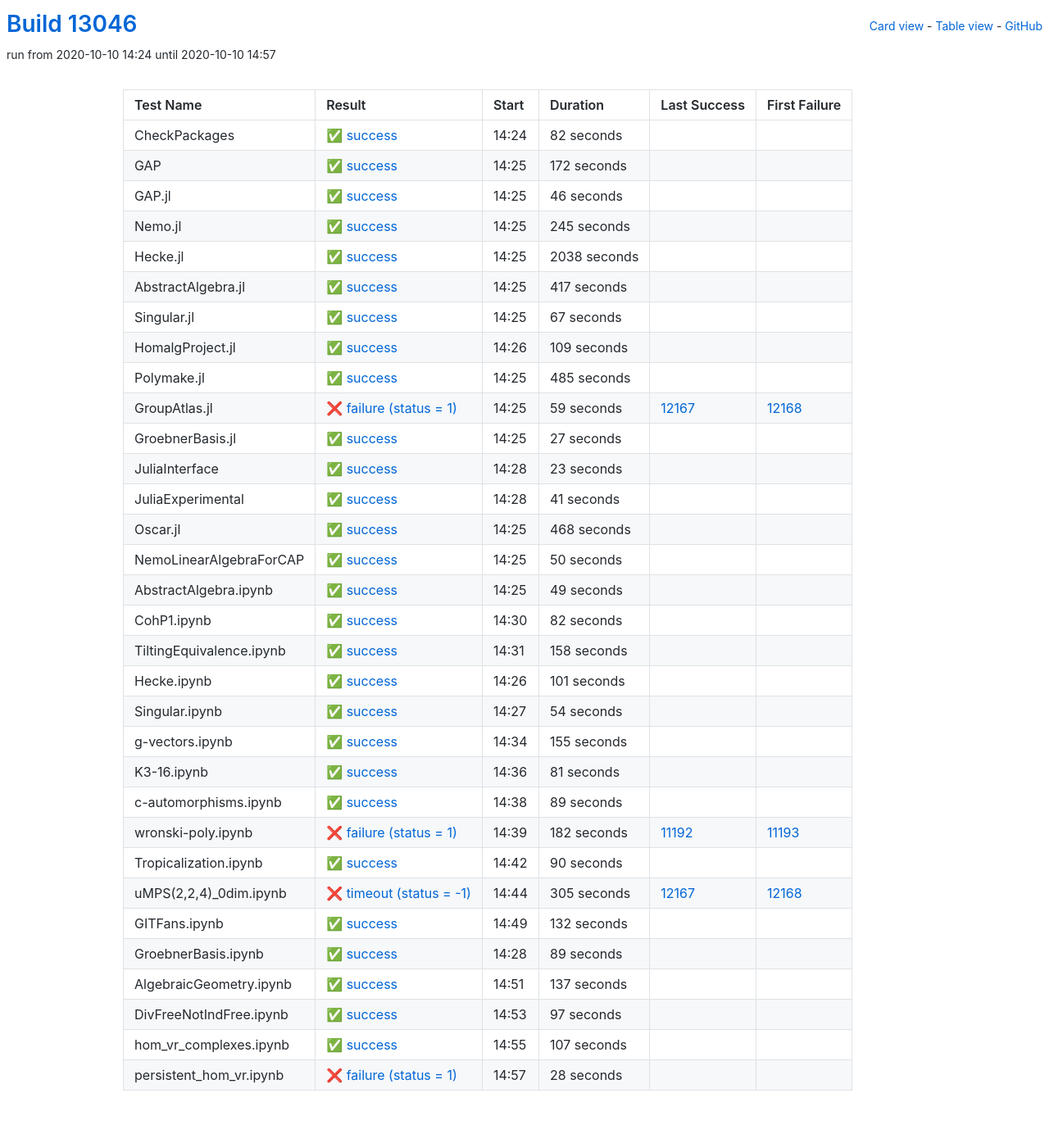
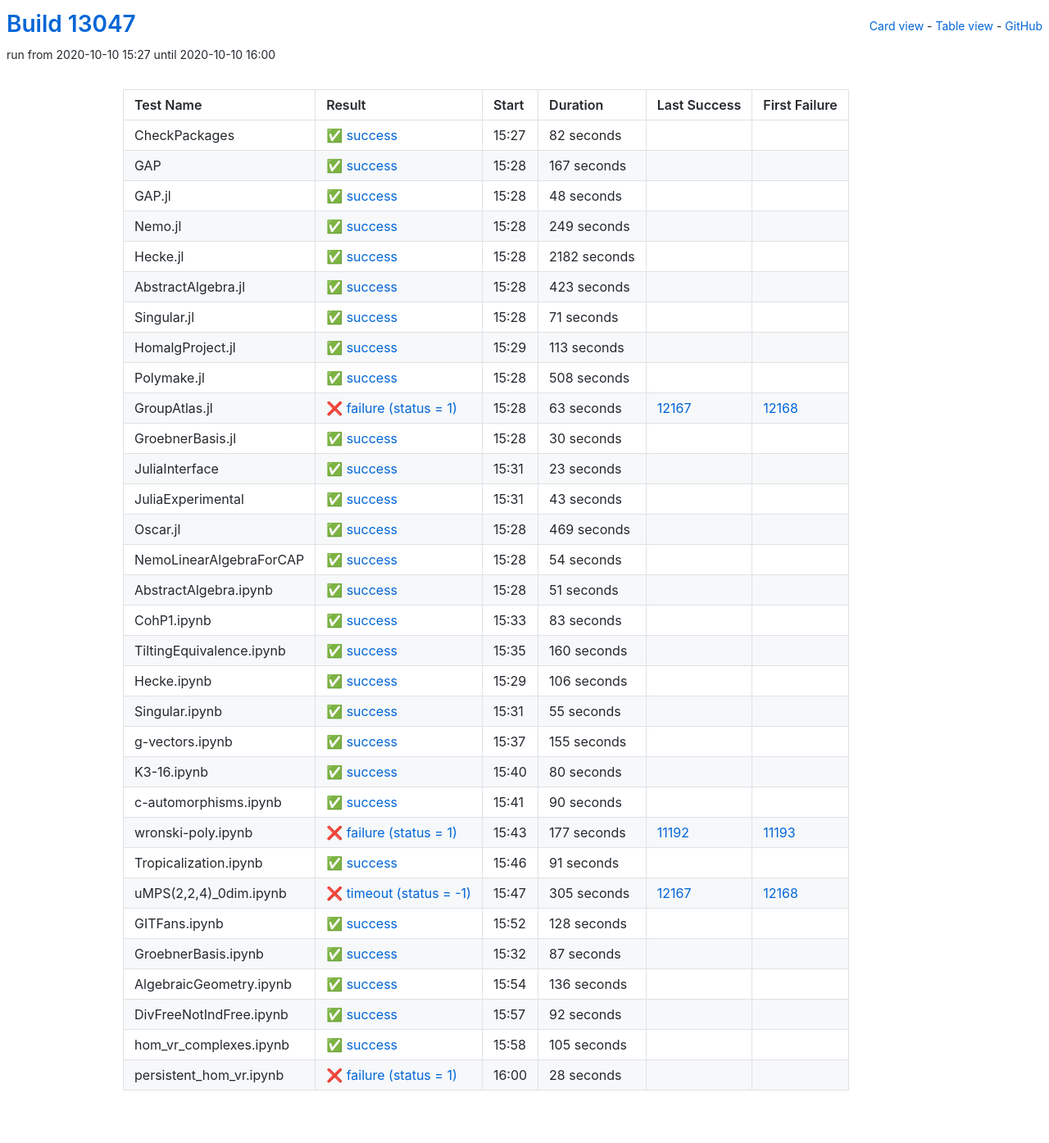
Before and after one commit to oscar-system/oscar-ci-status, a Jekyll site: the page built from table.html, in a window 1280 px wide. Shown: the whole page at 82% size. Built offline with Jekyll 4.4.1, drawn with Linux system fonts in a browser that asks for light colours.

Commit message:
Build #13047

```diff
--- a/_data/ci.yml
+++ b/_data/ci.yml
@@ -1,6 +1,6 @@
 ---
-build: 13046
-build_url: https://oscarci.mathematik.uni-kl.de/job/oscar/13046/
+build: 13047
+build_url: https://oscarci.mathematik.uni-kl.de/job/oscar/13047/
 job: oscar
 organization: oscar-system
 repo: oscar-ci-status
@@ -8,8 +8,8 @@
 tests:
 - name: CheckPackages
   id: checkpackages
-  log: https://oscarci.mathematik.uni-kl.de/job/oscar/13046/artifact/logs/build-13046/CheckPackages.log
-  start: 2020-10-10 14:24
+  log: https://oscarci.mathematik.uni-kl.de/job/oscar/13047/artifact/logs/build-13047/CheckPackages.log
+  start: 2020-10-10 15:27
   success: true
   exitcode: 0
   status: success
@@ -20,128 +20,128 @@
   first_failure_url:
 - name: GAP
   id: gap
-  log: https://oscarci.mathematik.uni-kl.de/job/oscar/13046/artifact/logs/build-13046/GAP.log
-  start: 2020-10-10 14:25
+  log: https://oscarci.mathematik.uni-kl.de/job/oscar/13047/artifact/logs/build-13047/GAP.log
+  start: 2020-10-10 15:28
   success: true
   exitcode: 0
   status: success
-  duration: 172
+  duration: 167
   last_success: false
   last_success_url:
   first_failure: false
   first_failure_url:
 - name: GAP.jl
   id: gap-jl
-  log: https://oscarci.mathematik.uni-kl.de/job/oscar/13046/artifact/logs/build-13046/GAP.jl.log
-  start: 2020-10-10 14:25
+  log: https://oscarci.mathematik.uni-kl.de/job/oscar/13047/artifact/logs/build-13047/GAP.jl.log
+  start: 2020-10-10 15:28
   success: true
   exitcode: 0
   status: success
-  duration: 46
+  duration: 48
   last_success: false
   last_success_url:
   first_failure: false
   first_failure_url:
 - name: Nemo.jl
   id: nemo-jl
-  log: https://oscarci.mathematik.uni-kl.de/job/oscar/13046/artifact/logs/build-13046/Nemo.jl.log
-  start: 2020-10-10 14:25
+  log: https://oscarci.mathematik.uni-kl.de/job/oscar/13047/artifact/logs/build-13047/Nemo.jl.log
+  start: 2020-10-10 15:28
   success: true
   exitcode: 0
   status: success
-  duration: 245
+  duration: 249
   last_success: false
   last_success_url:
   first_failure: false
   first_failure_url:
 - name: Hecke.jl
   id: hecke-jl
-  log: https://oscarci.mathematik.uni-kl.de/job/oscar/13046/artifact/logs/build-13046/Hecke.jl.log
-  start: 2020-10-10 14:25
+  log: https://oscarci.mathematik.uni-kl.de/job/oscar/13047/artifact/logs/build-13047/Hecke.jl.log
+  start: 2020-10-10 15:28
   success: true
   exitcode: 0
   status: success
-  duration: 2038
+  duration: 2182
   last_success: false
   last_success_url:
   first_failure: false
   first_failure_url:
 - name: AbstractAlgebra.jl
   id: abstractalgebra-jl
-  log: https://oscarci.mathematik.uni-kl.de/job/oscar/13046/artifact/logs/build-13046/AbstractAlgebra.jl.log
-  start: 2020-10-10 14:25
+  log: https://oscarci.mathematik.uni-kl.de/job/oscar/13047/artifact/logs/build-13047/AbstractAlgebra.jl.log
+  start: 2020-10-10 15:28
   success: true
   exitcode: 0
   status: success
-  duration: 417
+  duration: 423
   last_success: false
   last_success_url:
   first_failure: false
   first_failure_url:
 - name: Singular.jl
   id: singular-jl
-  log: https://oscarci.mathematik.uni-kl.de/job/oscar/13046/artifact/logs/build-13046/Singular.jl.log
-  start: 2020-10-10 14:25
+  log: https://oscarci.mathematik.uni-kl.de/job/oscar/13047/artifact/logs/build-13047/Singular.jl.log
+  start: 2020-10-10 15:28
   success: true
   exitcode: 0
   status: success
-  duration: 67
+  duration: 71
   last_success: false
   last_success_url:
   first_failure: false
   first_failure_url:
 - name: HomalgProject.jl
   id: homalgproject-jl
-  log: https://oscarci.mathematik.uni-kl.de/job/oscar/13046/artifact/logs/build-13046/HomalgProject.jl.log
-  start: 2020-10-10 14:26
+  log: https://oscarci.mathematik.uni-kl.de/job/oscar/13047/artifact/logs/build-13047/HomalgProject.jl.log
+  start: 2020-10-10 15:29
   success: true
   exitcode: 0
   status: success
-  duration: 109
+  duration: 113
   last_success: false
   last_success_url:
   first_failure: false
   first_failure_url:
 - name: Polymake.jl
   id: polymake-jl
-  log: https://oscarci.mathematik.uni-kl.de/job/oscar/13046/artifact/logs/build-13046/Polymake.jl.log
-  start: 2020-10-10 14:25
+  log: https://oscarci.mathematik.uni-kl.de/job/oscar/13047/artifact/logs/build-13047/Polymake.jl.log
+  start: 2020-10-10 15:28
   success: true
   exitcode: 0
   status: success
-  duration: 485
+  duration: 508
   last_success: false
   last_success_url:
   first_failure: false
   first_failure_url:
 - name: GroupAtlas.jl
   id: groupatlas-jl
-  log: https://oscarci.mathematik.uni-kl.de/job/oscar/13046/artifact/logs/build-13046/GroupAtlas.jl.log
-  start: 2020-10-10 14:25
+  log: https://oscarci.mathematik.uni-kl.de/job/oscar/13047/artifact/logs/build-13047/GroupAtlas.jl.log
+  start: 2020-10-10 15:28
   success: false
   exitcode: 1
   status: failure
-  duration: 59
+  duration: 63
   last_success: 12167
   last_success_url: https://oscarci.mathematik.uni-kl.de/job/oscar/12167/
   first_failure: 12168
   first_failure_url: https://oscarci.mathematik.uni-kl.de/job/oscar/12168/
 - name: GroebnerBasis.jl
   id: groebnerbasis-jl
-  log: https://oscarci.mathematik.uni-kl.de/job/oscar/13046/artifact/logs/build-13046/GroebnerBasis.jl.log
-  start: 2020-10-10 14:25
+  log: https://oscarci.mathematik.uni-kl.de/job/oscar/13047/artifact/logs/build-13047/GroebnerBasis.jl.log
+  start: 2020-10-10 15:28
   success: true
   exitcode: 0
   status: success
-  duration: 27
+  duration: 30
   last_success: false
   last_success_url:
   first_failure: false
   first_failure_url:
 - name: JuliaInterface
   id: juliainterface
-  log: https://oscarci.mathematik.uni-kl.de/job/oscar/13046/artifact/logs/build-13046/JuliaInterface.log
-  start: 2020-10-10 14:28
+  log: https://oscarci.mathematik.uni-kl.de/job/oscar/13047/artifact/logs/build-13047/JuliaInterface.log
+  start: 2020-10-10 15:31
   success: true
   exitcode: 0
   status: success
@@ -152,92 +152,32 @@
   first_failure_url:
 - name: JuliaExperimental
   id: juliaexperimental
-  log: https://oscarci.mathematik.uni-kl.de/job/oscar/13046/artifact/logs/build-13046/JuliaExperimental.log
-  start: 2020-10-10 14:28
+  log: https://oscarci.mathematik.uni-kl.de/job/oscar/13047/artifact/logs/build-13047/JuliaExperimental.log
+  start: 2020-10-10 15:31
   success: true
   exitcode: 0
   status: success
-  duration: 41
+  duration: 43
   last_success: false
   last_success_url:
   first_failure: false
   first_failure_url:
 - name: Oscar.jl
   id: oscar-jl
-  log: https://oscarci.mathematik.uni-kl.de/job/oscar/13046/artifact/logs/build-13046/Oscar.jl.log
-  start: 2020-10-10 14:25
+  log: https://oscarci.mathematik.uni-kl.de/job/oscar/13047/artifact/logs/build-13047/Oscar.jl.log
+  start: 2020-10-10 15:28
   success: true
   exitcode: 0
   status: success
-  duration: 468
+  duration: 469
   last_success: false
   last_success_url:
   first_failure: false
   first_failure_url:
 - name: NemoLinearAlgebraForCAP
   id: nemolinearalgebraforcap
-  log: https://oscarci.mathematik.uni-kl.de/job/oscar/13046/artifact/logs/build-13046/NemoLinearAlgebraForCAP.log
-  start: 2020-10-10 14:25
-  success: true
-  exitcode: 0
-  status: success
-  duration: 50
-  last_success: false
-  last_success_url:
-  first_failure: false
-  first_failure_url:
-- name: AbstractAlgebra.ipynb
-  id: abstractalgebra-ipynb
-  log: https://oscarci.mathematik.uni-kl.de/job/oscar/13046/artifact/logs/build-13046/AbstractAlgebra.ipynb.log
-  start: 2020-10-10 14:25
-  success: true
-  exitcode: 0
-  status: success
-  duration: 49
-  last_success: false
-  last_success_url:
-  first_failure: false
-  first_failure_url:
-- name: CohP1.ipynb
-  id: cohp1-ipynb
-  log: https://oscarci.mathematik.uni-kl.de/job/oscar/13046/artifact/logs/build-13046/CohP1.ipynb.log
-  start: 2020-10-10 14:30
-  success: true
-  exitcode: 0
-  status: success
-  duration: 82
-  last_success: false
-  last_success_url:
-  first_failure: false
-  first_failure_url:
-- name: TiltingEquivalence.ipynb
-  id: tiltingequivalence-ipynb
-  log: https://oscarci.mathematik.uni-kl.de/job/oscar/13046/artifact/logs/build-13046/TiltingEquivalence.ipynb.log
-  start: 2020-10-10 14:31
-  success: true
-  exitcode: 0
-  status: success
-  duration: 158
-  last_success: false
-  last_success_url:
-  first_failure: false
-  first_failure_url:
-- name: Hecke.ipynb
-  id: hecke-ipynb
-  log: https://oscarci.mathematik.uni-kl.de/job/oscar/13046/artifact/logs/build-13046/Hecke.ipynb.log
-  start: 2020-10-10 14:26
-  success: true
-  exitcode: 0
-  status: success
-  duration: 101
-  last_success: false
-  last_success_url:
-  first_failure: false
-  first_failure_url:
-- name: Singular.ipynb
-  id: singular-ipynb
-  log: https://oscarci.mathematik.uni-kl.de/job/oscar/13046/artifact/logs/build-13046/Singular.ipynb.log
-  start: 2020-10-10 14:27
+  log: https://oscarci.mathematik.uni-kl.de/job/oscar/13047/artifact/logs/build-13047/NemoLinearAlgebraForCAP.log
+  start: 2020-10-10 15:28
   success: true
   exitcode: 0
   status: success
@@ -246,10 +186,70 @@
   last_success_url:
   first_failure: false
   first_failure_url:
+- name: AbstractAlgebra.ipynb
+  id: abstractalgebra-ipynb
+  log: https://oscarci.mathematik.uni-kl.de/job/oscar/13047/artifact/logs/build-13047/AbstractAlgebra.ipynb.log
+  start: 2020-10-10 15:28
+  success: true
+  exitcode: 0
+  status: success
+  duration: 51
+  last_success: false
+  last_success_url:
+  first_failure: false
+  first_failure_url:
+- name: CohP1.ipynb
+  id: cohp1-ipynb
+  log: https://oscarci.mathematik.uni-kl.de/job/oscar/13047/artifact/logs/build-13047/CohP1.ipynb.log
+  start: 2020-10-10 15:33
+  success: true
+  exitcode: 0
+  status: success
+  duration: 83
+  last_success: false
+  last_success_url:
+  first_failure: false
+  first_failure_url:
+- name: TiltingEquivalence.ipynb
+  id: tiltingequivalence-ipynb
+  log: https://oscarci.mathematik.uni-kl.de/job/oscar/13047/artifact/logs/build-13047/TiltingEquivalence.ipynb.log
+  start: 2020-10-10 15:35
+  success: true
+  exitcode: 0
+  status: success
+  duration: 160
+  last_success: false
+  last_success_url:
+  first_failure: false
+  first_failure_url:
+- name: Hecke.ipynb
+  id: hecke-ipynb
+  log: https://oscarci.mathematik.uni-kl.de/job/oscar/13047/artifact/logs/build-13047/Hecke.ipynb.log
+  start: 2020-10-10 15:29
+  success: true
+  exitcode: 0
+  status: success
+  duration: 106
+  last_success: false
+  last_success_url:
+  first_failure: false
+  first_failure_url:
+- name: Singular.ipynb
+  id: singular-ipynb
+  log: https://oscarci.mathematik.uni-kl.de/job/oscar/13047/artifact/logs/build-13047/Singular.ipynb.log
+  start: 2020-10-10 15:31
+  success: true
+  exitcode: 0
+  status: success
+  duration: 55
+  last_success: false
+  last_success_url:
+  first_failure: false
+  first_failure_url:
 - name: g-vectors.ipynb
   id: g-vectors-ipynb
-  log: https://oscarci.mathematik.uni-kl.de/job/oscar/13046/artifact/logs/build-13046/g-vectors.ipynb.log
-  start: 2020-10-10 14:34
+  log: https://oscarci.mathematik.uni-kl.de/job/oscar/13047/artifact/logs/build-13047/g-vectors.ipynb.log
+  start: 2020-10-10 15:37
   success: true
   exitcode: 0
   status: success
@@ -260,44 +260,20 @@
   first_failure_url:
 - name: K3-16.ipynb
   id: k3-16-ipynb
-  log: https://oscarci.mathematik.uni-kl.de/job/oscar/13046/artifact/logs/build-13046/K3-16.ipynb.log
-  start: 2020-10-10 14:36
+  log: https://oscarci.mathematik.uni-kl.de/job/oscar/13047/artifact/logs/build-13047/K3-16.ipynb.log
+  start: 2020-10-10 15:40
   success: true
   exitcode: 0
   status: success
-  duration: 81
+  duration: 80
   last_success: false
   last_success_url:
   first_failure: false
   first_failure_url:
 - name: c-automorphisms.ipynb
   id: c-automorphisms-ipynb
-  log: https://oscarci.mathematik.uni-kl.de/job/oscar/13046/artifact/logs/build-13046/c-automorphisms.ipynb.log
-  start: 2020-10-10 14:38
-  success: true
-  exitcode: 0
-  status: success
-  duration: 89
-  last_success: false
-  last_success_url:
-  first_failure: false
-  first_failure_url:
-- name: wronski-poly.ipynb
-  id: wronski-poly-ipynb
-  log: https://oscarci.mathematik.uni-kl.de/job/oscar/13046/artifact/logs/build-13046/wronski-poly.ipynb.log
-  start: 2020-10-10 14:39
-  success: false
-  exitcode: 1
-  status: failure
-  duration: 182
-  last_success: 11192
-  last_success_url: https://oscarci.mathematik.uni-kl.de/job/oscar/11192/
-  first_failure: 11193
-  first_failure_url: https://oscarci.mathematik.uni-kl.de/job/oscar/11193/
-- name: Tropicalization.ipynb
-  id: tropicalization-ipynb
-  log: https://oscarci.mathematik.uni-kl.de/job/oscar/13046/artifact/logs/build-13046/Tropicalization.ipynb.log
-  start: 2020-10-10 14:42
+  log: https://oscarci.mathematik.uni-kl.de/job/oscar/13047/artifact/logs/build-13047/c-automorphisms.ipynb.log
+  start: 2020-10-10 15:41
   success: true
   exitcode: 0
   status: success
@@ -306,10 +282,34 @@
   last_success_url:
   first_failure: false
   first_failure_url:
+- name: wronski-poly.ipynb
+  id: wronski-poly-ipynb
+  log: https://oscarci.mathematik.uni-kl.de/job/oscar/13047/artifact/logs/build-13047/wronski-poly.ipynb.log
+  start: 2020-10-10 15:43
+  success: false
+  exitcode: 1
+  status: failure
+  duration: 177
+  last_success: 11192
+  last_success_url: https://oscarci.mathematik.uni-kl.de/job/oscar/11192/
+  first_failure: 11193
+  first_failure_url: https://oscarci.mathematik.uni-kl.de/job/oscar/11193/
+- name: Tropicalization.ipynb
+  id: tropicalization-ipynb
+  log: https://oscarci.mathematik.uni-kl.de/job/oscar/13047/artifact/logs/build-13047/Tropicalization.ipynb.log
+  start: 2020-10-10 15:46
+  success: true
+  exitcode: 0
+  status: success
+  duration: 91
+  last_success: false
+  last_success_url:
+  first_failure: false
+  first_failure_url:
 - name: uMPS(2,2,4)_0dim.ipynb
   id: umps-2-2-4-0dim-ipynb
-  log: https://oscarci.mathematik.uni-kl.de/job/oscar/13046/artifact/logs/build-13046/uMPS-2-2-4-_0dim.ipynb.log
-  start: 2020-10-10 14:44
+  log: https://oscarci.mathematik.uni-kl.de/job/oscar/13047/artifact/logs/build-13047/uMPS-2-2-4-_0dim.ipynb.log
+  start: 2020-10-10 15:47
   success: false
   exitcode: -1
   status: timeout
@@ -320,68 +320,68 @@
   first_failure_url: https://oscarci.mathematik.uni-kl.de/job/oscar/12168/
 - name: GITFans.ipynb
   id: gitfans-ipynb
-  log: https://oscarci.mathematik.uni-kl.de/job/oscar/13046/artifact/logs/build-13046/GITFans.ipynb.log
-  start: 2020-10-10 14:49
+  log: https://oscarci.mathematik.uni-kl.de/job/oscar/13047/artifact/logs/build-13047/GITFans.ipynb.log
+  start: 2020-10-10 15:52
   success: true
   exitcode: 0
   status: success
-  duration: 132
+  duration: 128
   last_success: false
   last_success_url:
   first_failure: false
   first_failure_url:
 - name: GroebnerBasis.ipynb
   id: groebnerbasis-ipynb
-  log: https://oscarci.mathematik.uni-kl.de/job/oscar/13046/artifact/logs/build-13046/GroebnerBasis.ipynb.log
-  start: 2020-10-10 14:28
+  log: https://oscarci.mathematik.uni-kl.de/job/oscar/13047/artifact/logs/build-13047/GroebnerBasis.ipynb.log
+  start: 2020-10-10 15:32
   success: true
   exitcode: 0
   status: success
-  duration: 89
+  duration: 87
   last_success: false
   last_success_url:
   first_failure: false
   first_failure_url:
 - name: AlgebraicGeometry.ipynb
   id: algebraicgeometry-ipynb
-  log: https://oscarci.mathematik.uni-kl.de/job/oscar/13046/artifact/logs/build-13046/AlgebraicGeometry.ipynb.log
-  start: 2020-10-10 14:51
+  log: https://oscarci.mathematik.uni-kl.de/job/oscar/13047/artifact/logs/build-13047/AlgebraicGeometry.ipynb.log
+  start: 2020-10-10 15:54
   success: true
   exitcode: 0
   status: success
-  duration: 137
+  duration: 136
   last_success: false
   last_success_url:
   first_failure: false
   first_failure_url:
 - name: DivFreeNotIndFree.ipynb
   id: divfreenotindfree-ipynb
-  log: https://oscarci.mathematik.uni-kl.de/job/oscar/13046/artifact/logs/build-13046/DivFreeNotIndFree.ipynb.log
-  start: 2020-10-10 14:53
+  log: https://oscarci.mathematik.uni-kl.de/job/oscar/13047/artifact/logs/build-13047/DivFreeNotIndFree.ipynb.log
+  start: 2020-10-10 15:57
   success: true
   exitcode: 0
   status: success
-  duration: 97
+  duration: 92
   last_success: false
   last_success_url:
   first_failure: false
   first_failure_url:
 - name: hom_vr_complexes.ipynb
   id: hom-vr-complexes-ipynb
-  log: https://oscarci.mathematik.uni-kl.de/job/oscar/13046/artifact/logs/build-13046/hom_vr_complexes.ipynb.log
-  start: 2020-10-10 14:55
+  log: https://oscarci.mathematik.uni-kl.de/job/oscar/13047/artifact/logs/build-13047/hom_vr_complexes.ipynb.log
+  start: 2020-10-10 15:58
   success: true
   exitcode: 0
   status: success
-  duration: 107
+  duration: 105
   last_success: false
   last_success_url:
   first_failure: false
   first_failure_url:
 - name: persistent_hom_vr.ipynb
   id: persistent-hom-vr-ipynb
-  log: https://oscarci.mathematik.uni-kl.de/job/oscar/13046/artifact/logs/build-13046/persistent_hom_vr.ipynb.log
-  start: 2020-10-10 14:57
+  log: https://oscarci.mathematik.uni-kl.de/job/oscar/13047/artifact/logs/build-13047/persistent_hom_vr.ipynb.log
+  start: 2020-10-10 16:00
   success: false
   exitcode: 1
   status: failure
```
Also changed, not shown: README.md.
